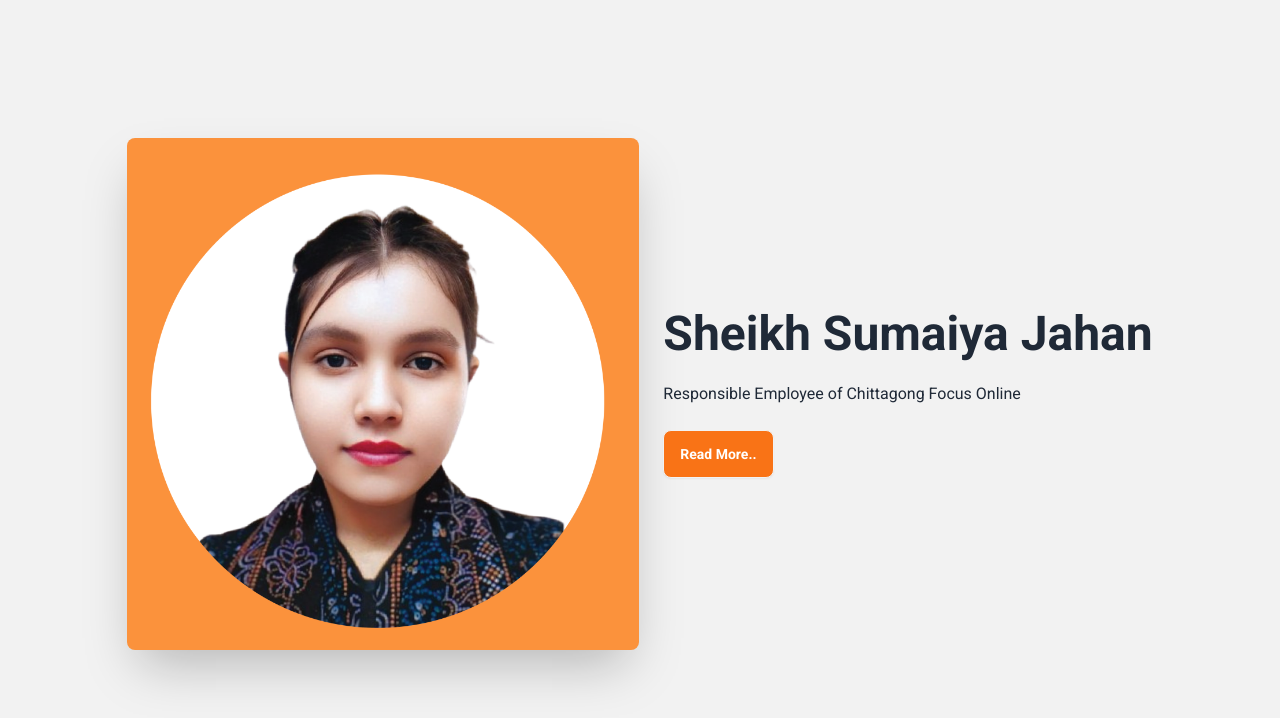
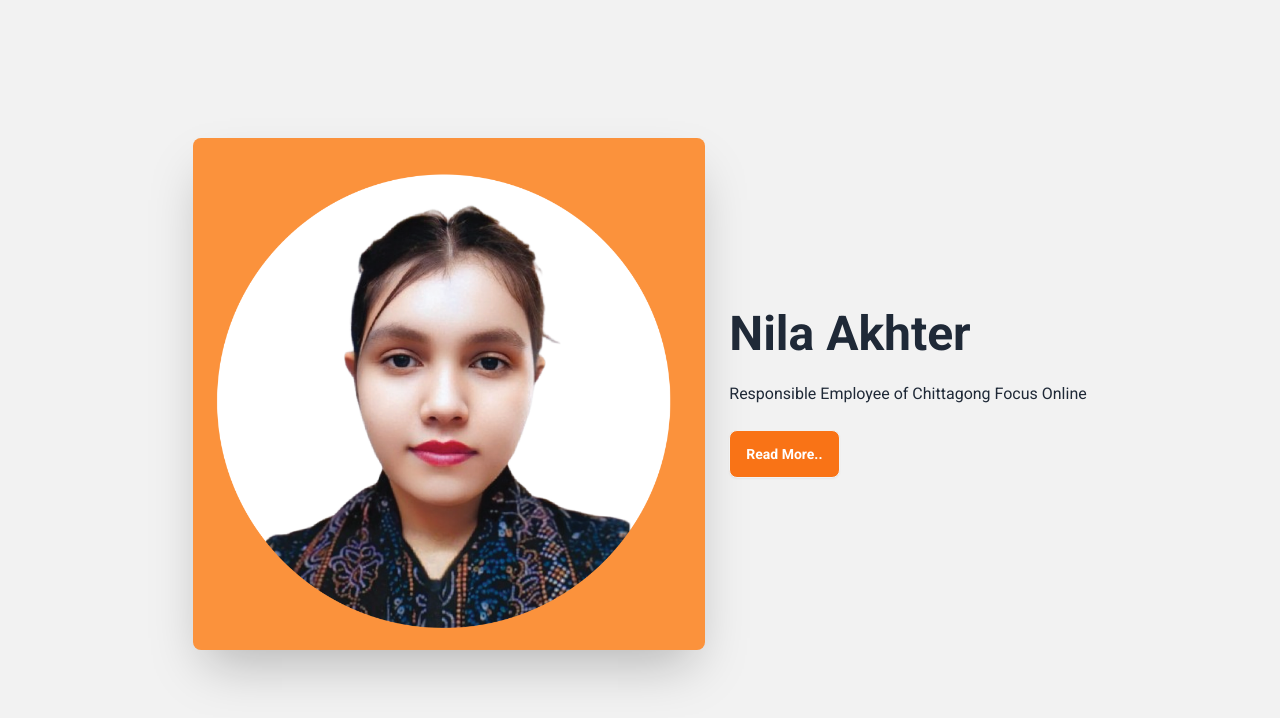
Before and after one commit to focusonlinectg/Niloy-Roy, a plain HTML site: page index.html in a window 1280 px wide. Shown: the part 82-800 px from the top of the page. Drawn offline with nearby package versions, Linux system fonts and the light colour scheme.

Commit message:
first commit

```diff
--- a/index.html
+++ b/index.html
@@ -48,7 +48,7 @@ text-xl">Contact</a></li>
       <img src="images/sawroare.png" class="max-w-lg w-full
 rounded-lg shadow-2xl bg-orange-400" alt="">
       <div>
-        <h1 class="text-5xl font-bold">Sheikh Sumaiya Jahan</h1>
+        <h1 class="text-5xl font-bold">Nila Akhter</h1>
         <p class="py-6">
           Responsible Employee of Chittagong Focus Online
         </p>
```
